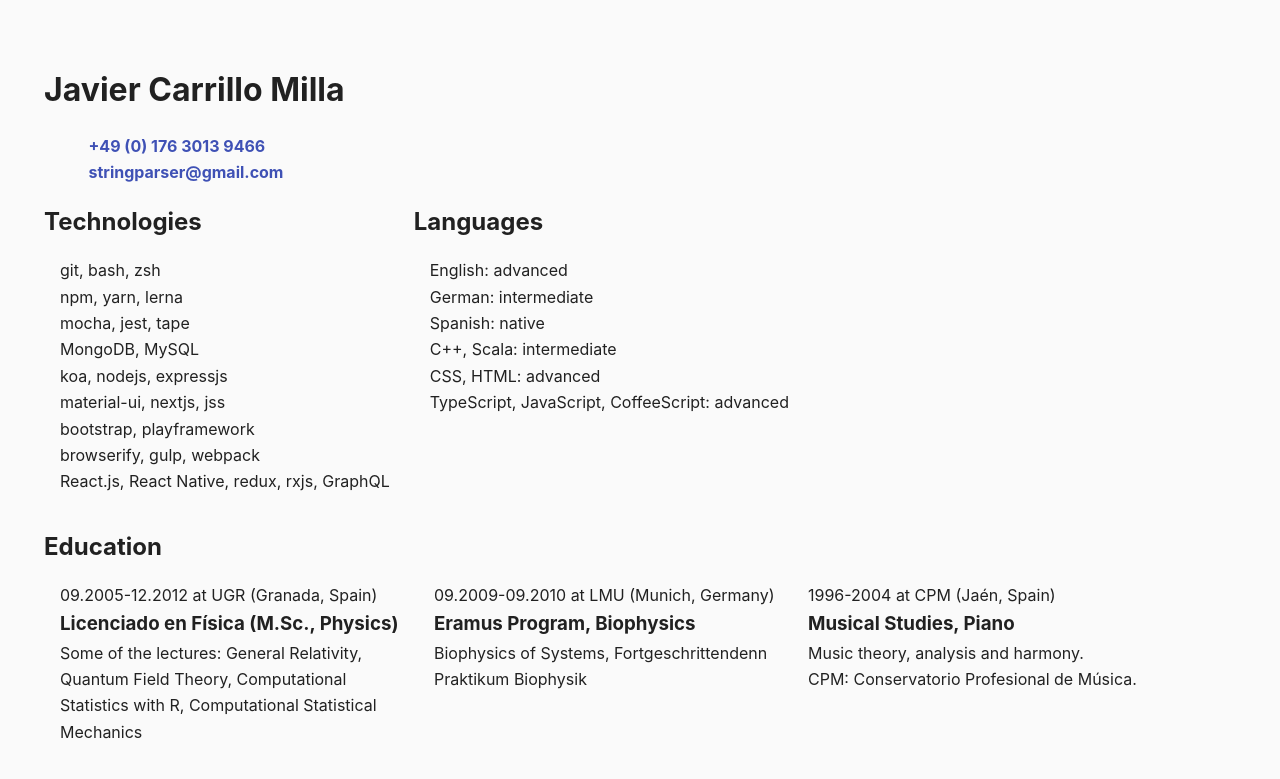
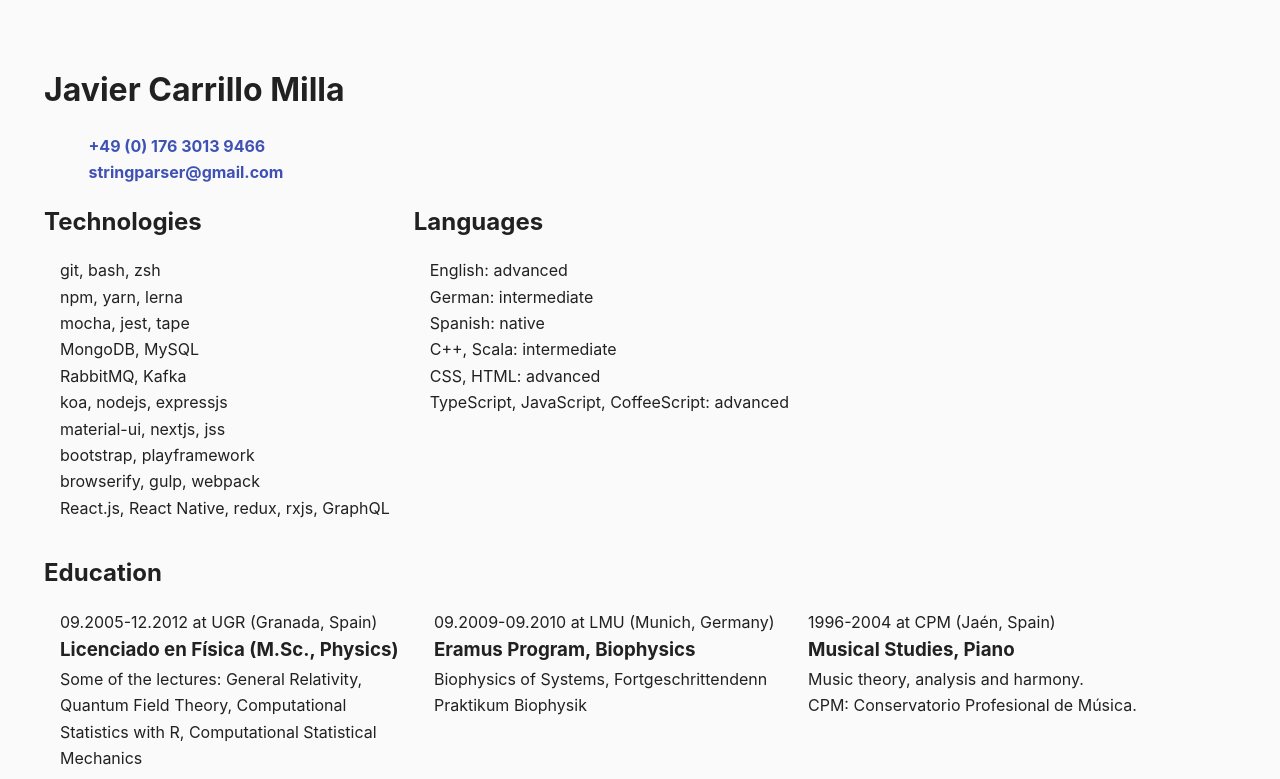
Before and after one commit to stringparser/cv, a Next.js app: page / in a window 1280 px wide. Shown: the top 779 px of the page. Built offline with nearby package versions, Linux system fonts and the light colour scheme.

Commit message:
update tecnologies

```diff
--- a/src/config.ts
+++ b/src/config.ts
@@ -30,6 +30,7 @@ export const technologies = [
   'npm, yarn, lerna',
   'mocha, jest, tape',
   'MongoDB, MySQL',
+  'RabbitMQ, Kafka',
   'koa, nodejs, expressjs',
   'material-ui, nextjs, jss',
   'bootstrap, playframework',
```
